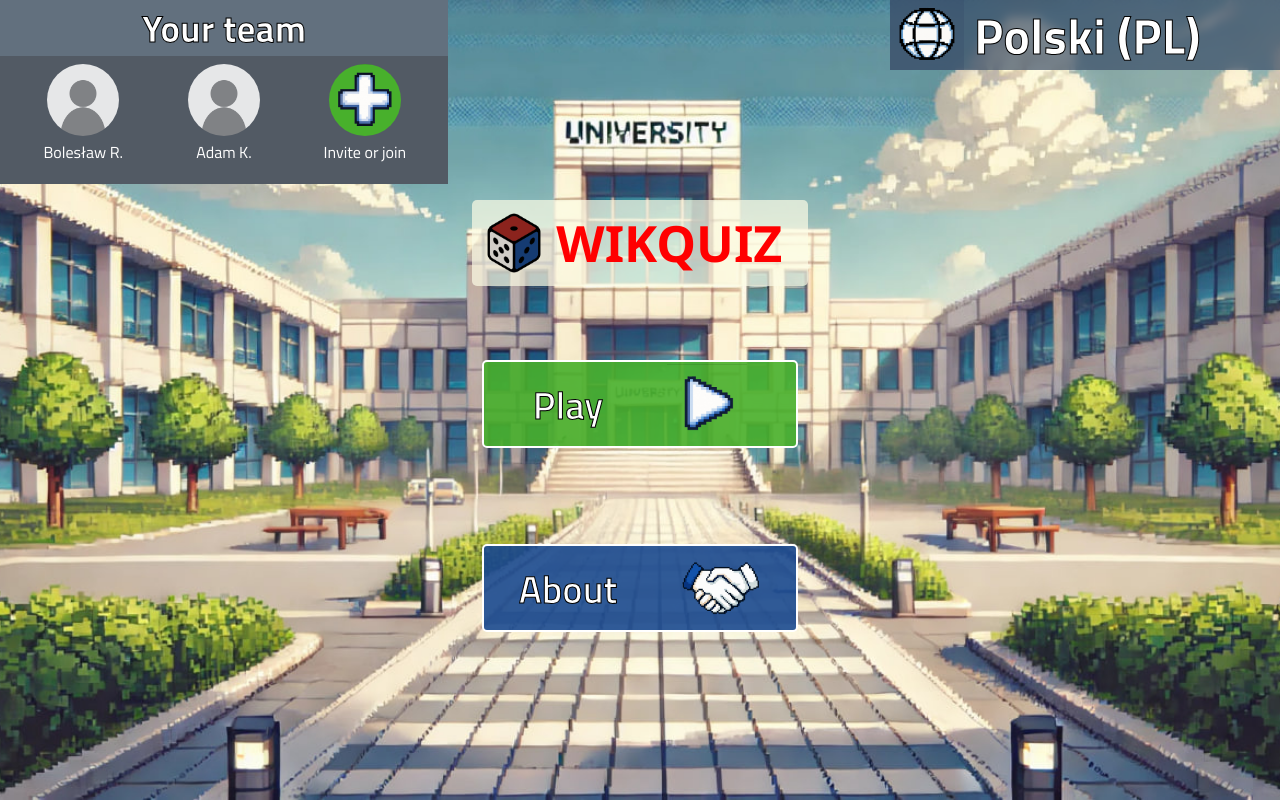
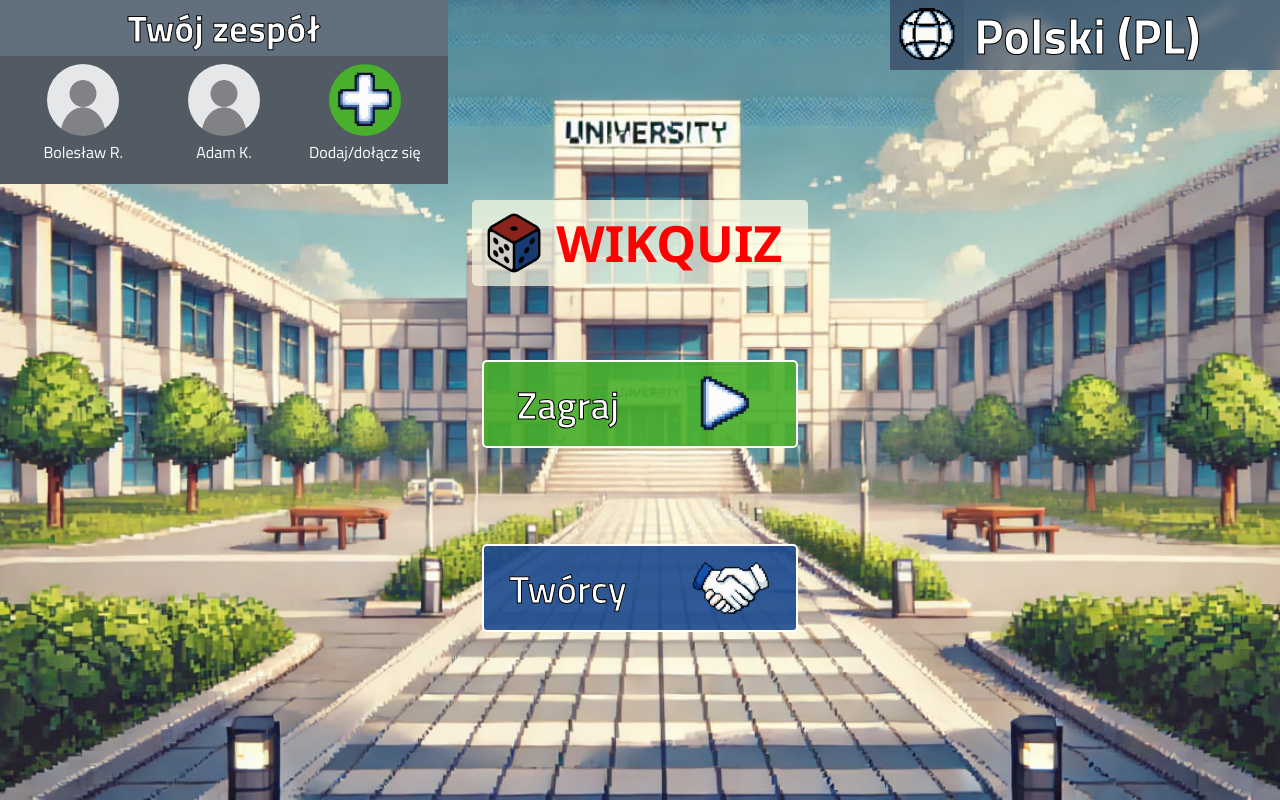
Before and after one commit to maphy9/WiQuiz, a Vue app in the folder frontend/: page / in a window 1280 px wide. Built offline with nearby package versions, Linux system fonts and the light colour scheme; the HTML template or start-up script is replaced by a standard one.

Commit message:
Add translation for main page

```diff
--- a/frontend/src/Views/MainView/MainView.vue
+++ b/frontend/src/Views/MainView/MainView.vue
@@ -4,7 +4,7 @@
 
     <div class="team-card">
       <div class="team-card-top">
-        <h3>Your team</h3>
+        <h3>{{ $t('main-view.your-team') }}</h3>
       </div>
 
       <div class="team-members">
@@ -42,7 +42,7 @@
             src="@/images/plus.png"
           >
 
-          <div>Invite or join</div>
+          <div>{{ $t('main-view.invite-or-join') }}</div>
         </router-link>
       </div>
     </div>
@@ -68,7 +68,7 @@
           class="button play-button"
           @click="playButtonSound"
         >
-          <div>Play</div>
+          <div>{{ $t('main-view.play') }}</div>
 
           <img
             class="button-img"
@@ -82,7 +82,7 @@
           class="about-button button"
           @click="playButtonSound"
         >
-          <div>About</div>
+          <div>{{ $t('main-view.about') }}</div>
 
           <img
             class="button-img"
--- a/frontend/src/locales/pl.json
+++ b/frontend/src/locales/pl.json
@@ -22,5 +22,11 @@
     "enter-your-password": "Wprowadź hasło",
     "login": "Załoguj się",
     "security-alert": "Ze wzgłędu bezpieczeństwa prosimy wyłogować się po korzystaniu i zamknąć przegłądarkę"
+  },
+  "main-view": {
+    "your-team": "Twój zespół",
+    "invite-or-join": "Dodaj/dołącz się",
+    "play": "Zagraj",
+    "about": "Twórcy"
   }
 }
```
